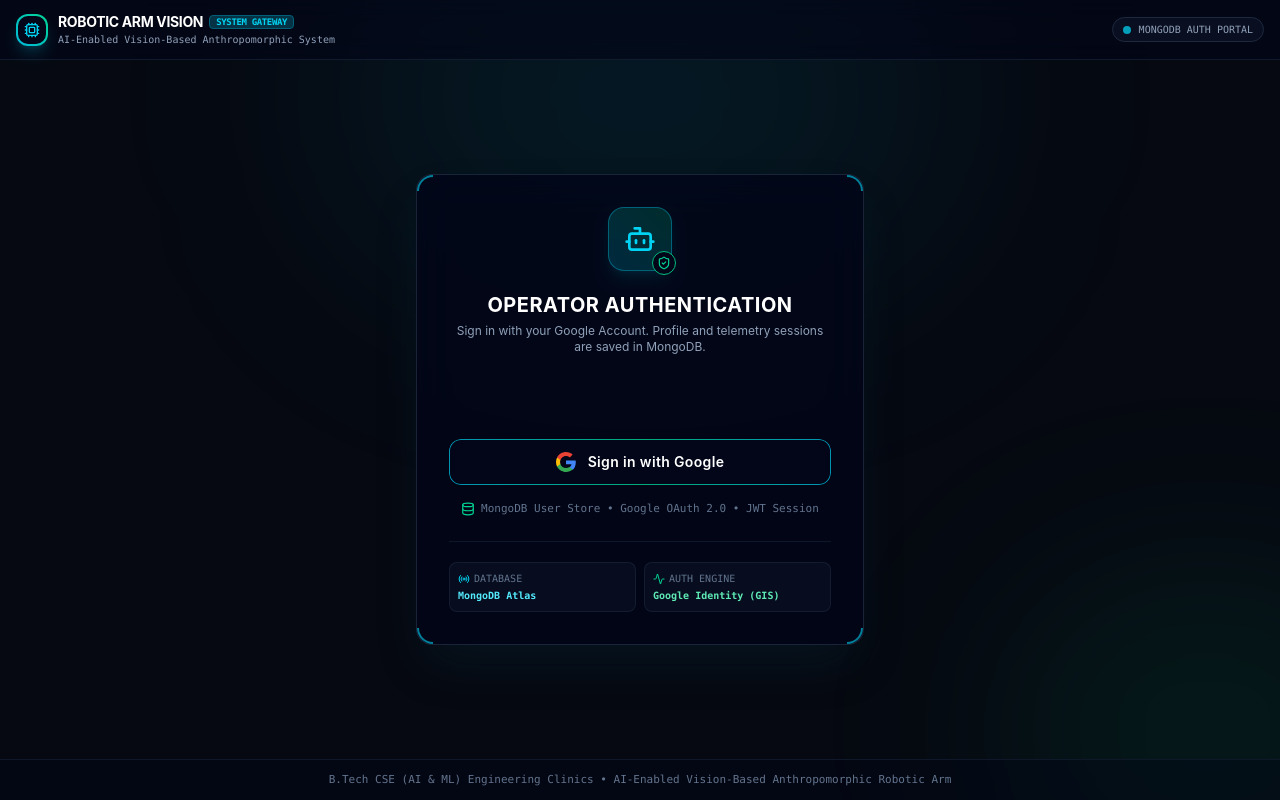
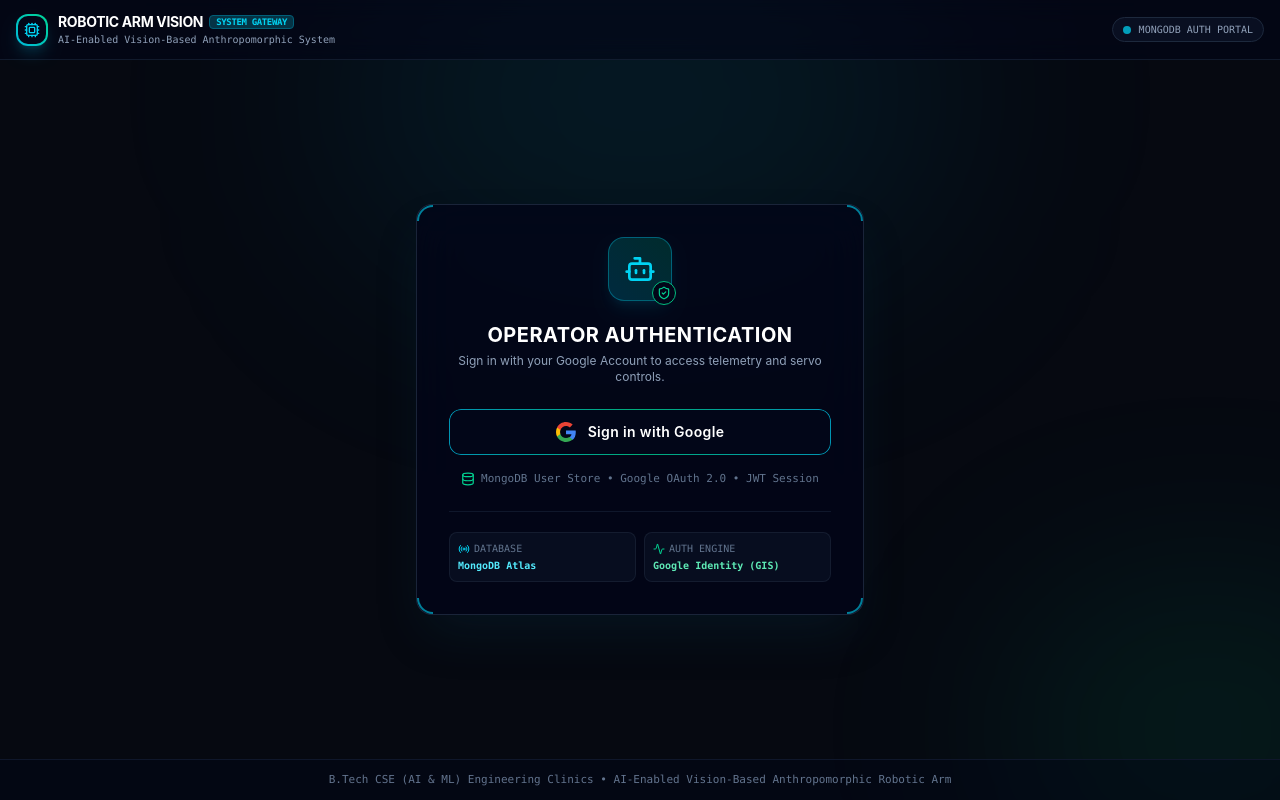
Before and after one commit to Adik12260506/Anthropomorphic_Robotic_Arm, a React (Vite) app in the folder frontend/: page / in a window 1280 px wide. Built offline with nearby package versions, Linux system fonts and the light colour scheme; no server answers.

Commit message:
style(auth): display single unified Google Sign-In button option on login screen

```diff
--- a/frontend/src/components/LoginPage.tsx
+++ b/frontend/src/components/LoginPage.tsx
@@ -7,12 +7,32 @@
   const { signInWithGoogle, renderGoogleButton, loading, error, clearError } = useAuth();
   const isNative = isCapacitorNative();
 
+  const [googleBtnReady, setGoogleBtnReady] = React.useState<boolean>(() => {
+    return typeof window !== 'undefined' && !!window.google?.accounts?.id;
+  });
+
   useEffect(() => {
-    // Attempt rendering the official Google Identity Services button
-    const timer = setTimeout(() => {
+    const mountBtn = () => {
+      if (typeof window !== 'undefined' && window.google?.accounts?.id) {
         renderGoogleButton('google-signin-btn-container');
-    }, 500);
-    return () => clearTimeout(timer);
+        setGoogleBtnReady(true);
+        return true;
+      }
+      return false;
+    };
+
+    if (!mountBtn()) {
+      const interval = setInterval(() => {
+        if (mountBtn()) {
+          clearInterval(interval);
+        }
+      }, 200);
+      const timeout = setTimeout(() => clearInterval(interval), 4000);
+      return () => {
+        clearInterval(interval);
+        clearTimeout(timeout);
+      };
+    }
   }, [renderGoogleButton]);
 
   return (
@@ -75,7 +95,7 @@
               Operator Authentication
             </h1>
             <p className="text-xs text-slate-400 mt-1">
-              Sign in with your Google Account. Profile and telemetry sessions are saved in MongoDB.
+              Sign in with your Google Account to access telemetry and servo controls.
             </p>
           </div>
 
@@ -96,12 +116,19 @@
             </div>
           )}
 
-          {/* Primary Action: Google Sign-In */}
+          {/* Primary Action: Single Google Sign-In Option */}
           <div className="space-y-4">
-            {/* Official Google Identity Services Button Container */}
-            <div id="google-signin-btn-container" className="flex justify-center min-h-[44px]" />
+            <div className="flex justify-center w-full min-h-[46px] items-center">
+              {/* Official Google Identity Services Button */}
+              <div
+                id="google-signin-btn-container"
+                className={`flex justify-center w-full transition-all duration-300 ${
+                  googleBtnReady ? 'block' : 'hidden'
+                }`}
+              />
 
-            {/* Custom Cybernetic Fallback Button */}
+              {/* Fallback Single Button (Only visible if Google script is loading or blocked) */}
+              {!googleBtnReady && (
                 <button
                   onClick={() => signInWithGoogle()}
                   disabled={loading}
@@ -142,6 +169,8 @@
                     )}
                   </div>
                 </button>
+              )}
+            </div>
 
             {/* Verification / Security note */}
             <div className="flex items-center justify-center gap-1.5 text-[11px] font-mono text-slate-500">
```
Lines whose indentation alone changed are shown as unchanged.
